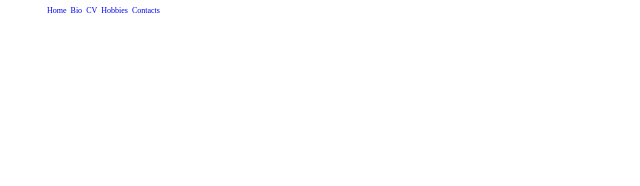
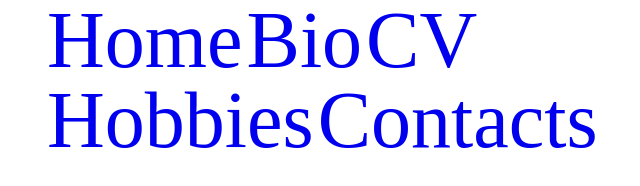
Before and after one commit to GraceJonn123/Grace, a plain HTML site: page index.html in a window 1280 px wide. Shown: the whole page, without its empty margins (273-913 px from the left). Drawn offline with Linux system fonts and the light colour scheme.

Commit message:
too small

```diff
--- a/stylesheet/main.css
+++ b/stylesheet/main.css
@@ -83,7 +83,7 @@ nav a
 {
     display: inline-block;
     text-decoration: none;
-    font-size: 50%;
+    font-size: 500%;
 
 }
 
```
